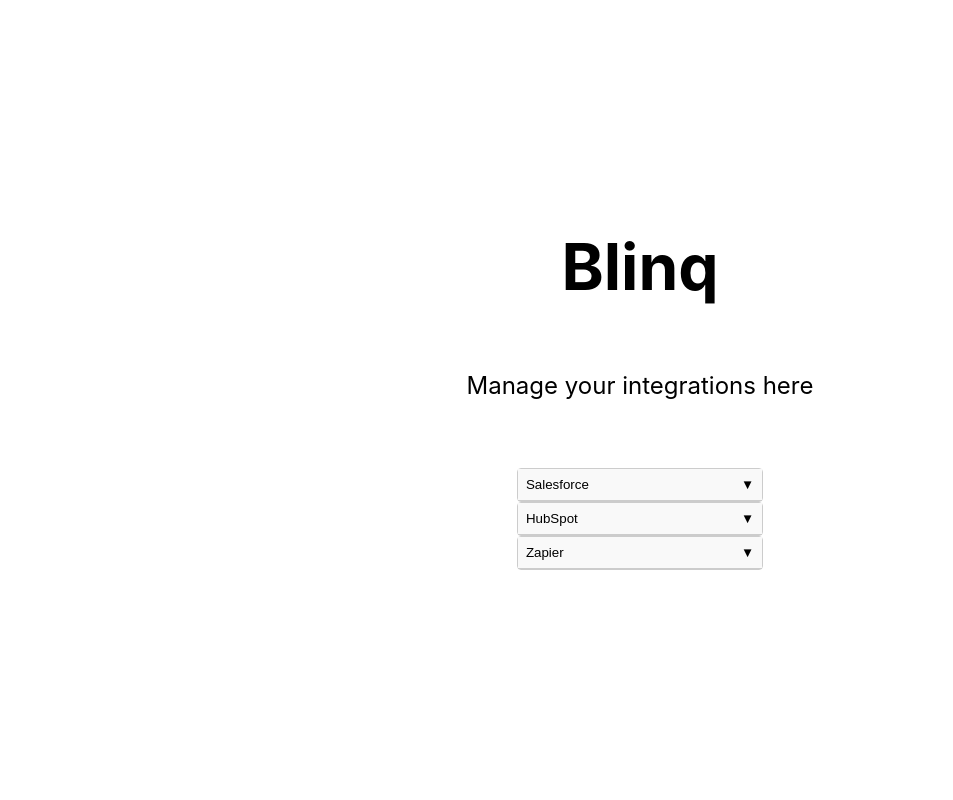
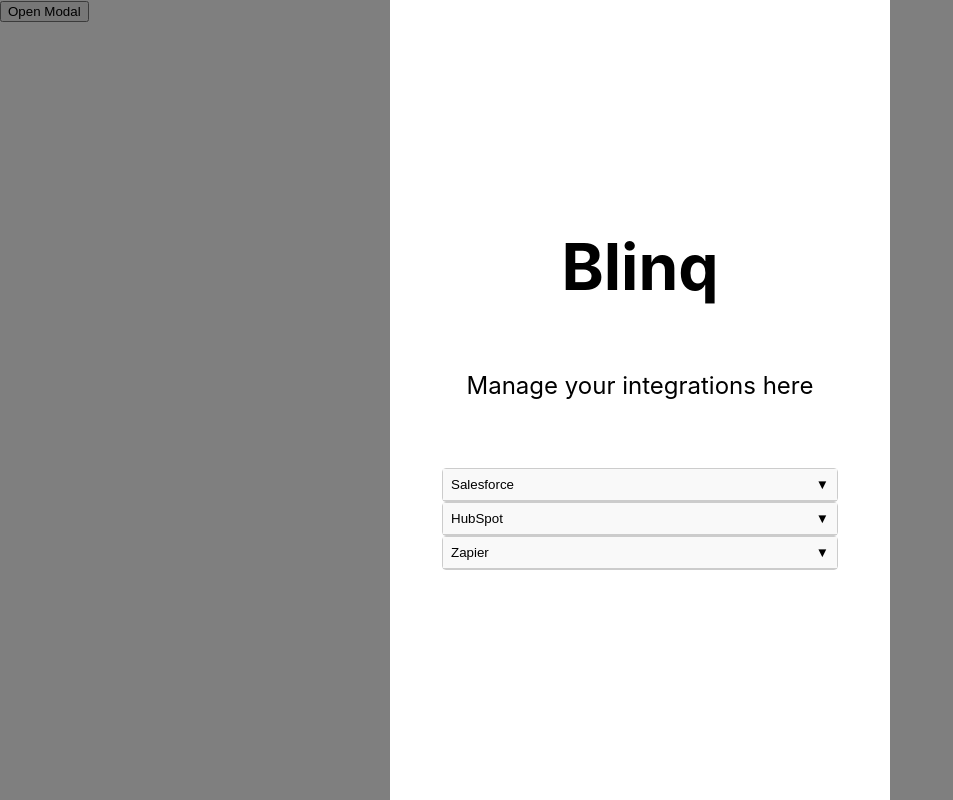
Before and after one commit to ThomasJohnCameron/blinq-fullstack-assignment, a Next.js app: page / in a window 1280 px wide. Shown: the whole page, without its empty margins (0-953 px from the left). Built offline with nearby package versions, Linux system fonts and the light colour scheme.

Commit message:
PROD-0001 feature: seperate out types for better maintainability + add simple stateless modal component

```diff
--- /dev/null
+++ b/components/Modal/index.tsx
@@ -0,0 +1,53 @@
+/** @jsxImportSource @emotion/react */
+import { css } from "@emotion/react";
+import React from "react";
+
+interface ModalProps {
+  isOpen: boolean;
+  onClose: () => void;
+  children: React.ReactNode;
+}
+
+const Modal: React.FC<ModalProps> = ({ isOpen, onClose, children }) => {
+  if (!isOpen) {
+    return null;
+  }
+
+  const handleClick = (event: React.MouseEvent<HTMLDivElement>) => {
+    event.stopPropagation();
+    onClose();
+  };
+
+  const backdropStyle = css`
+    position: fixed;
+    top: 0;
+    left: 0;
+    width: 100%;
+    height: 100%;
+    background-color: rgba(0, 0, 0, 0.5);
+    display: flex;
+    justify-content: center;
+    align-items: center;
+    z-index: 999;
+  `;
+
+  const contentStyle = css`
+    background-color: white;
+    padding: 20px;
+    border-radius: 4px;
+    width: 500px;
+    max-width: 100%;
+    position: relative;
+    z-index: 1000;
+  `;
+
+  return (
+    <div css={backdropStyle} onClick={handleClick}>
+      <div css={contentStyle} onClick={(event) => event.stopPropagation()}>
+        {children}
+      </div>
+    </div>
+  );
+};
+
+export default Modal;
--- a/pages/index.tsx
+++ b/pages/index.tsx
@@ -2,7 +2,8 @@
 import type { NextPage } from "next";
 import Head from "next/head";
 import styles from "../styles/Home.module.css";
-import ExpanderPanel from "../components/Expander/Index";
+import ExpanderPanel from "../components/Expander/index";
+import Modal from "../components/Modal/index";
 
 const Home: NextPage = () => {
   const [message, setMessage] = useState("");
@@ -39,7 +40,20 @@
     }
   };
 
+  const [isOpen, setIsOpen] = useState(true);
+
+  const openModal = () => {
+    setIsOpen(true);
+  };
+
+  const closeModal = () => {
+    setIsOpen(false);
+  };
+
   return (
+    <>
+      <button onClick={openModal}>Open Modal</button>
+      <Modal isOpen={isOpen} onClose={closeModal}>
         <div className={styles.container}>
           <Head>
             <title>Blinq • Integrations</title>
@@ -118,6 +132,8 @@
             </div>
           </main>
         </div>
+      </Modal>
+    </>
   );
 };
 
--- a/styles/Home.module.css
+++ b/styles/Home.module.css
@@ -70,7 +70,7 @@
   align-items: center;
   justify-content: center;
   flex-wrap: wrap;
-  max-width: 800px;
+  width: 100%;
 }
 
 .card {
```
Also changed, not shown: types/integrationTypes.ts (added, +17 -0 lines). Lines whose indentation alone changed are shown as unchanged.
